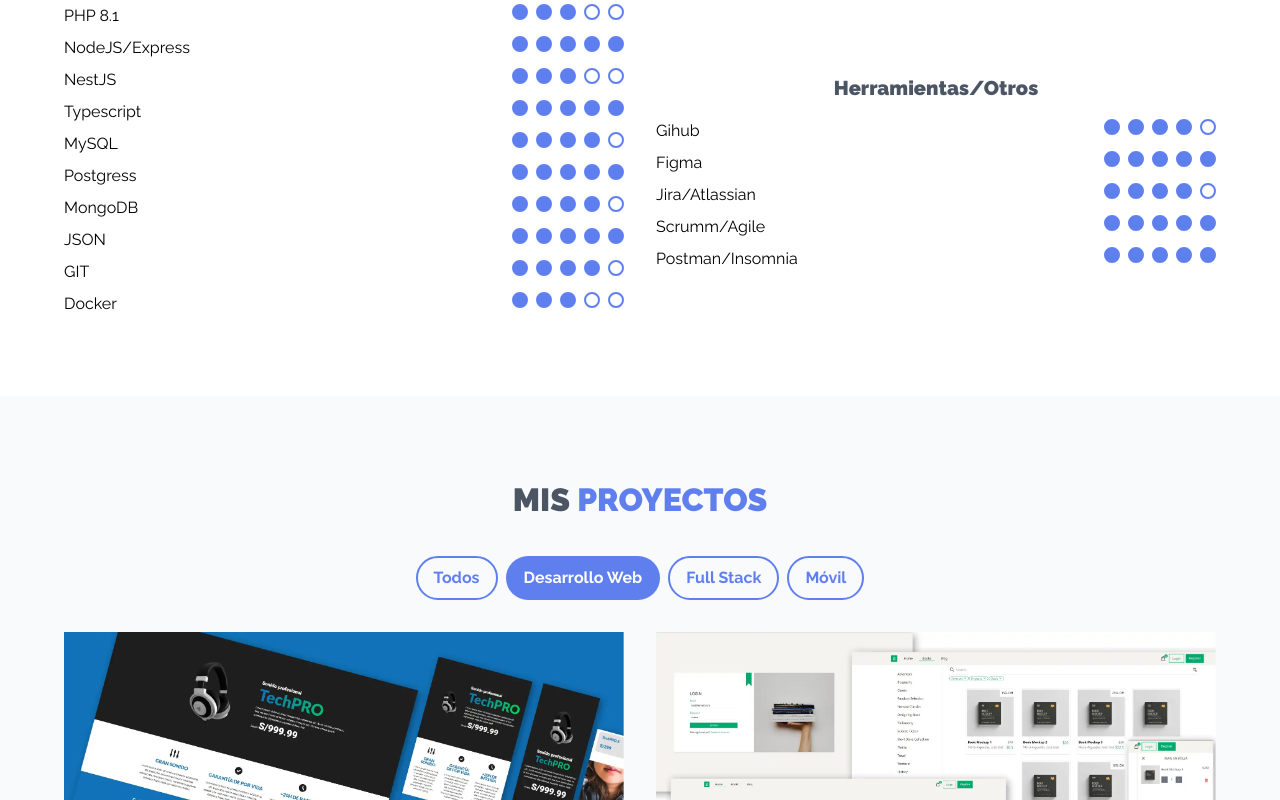
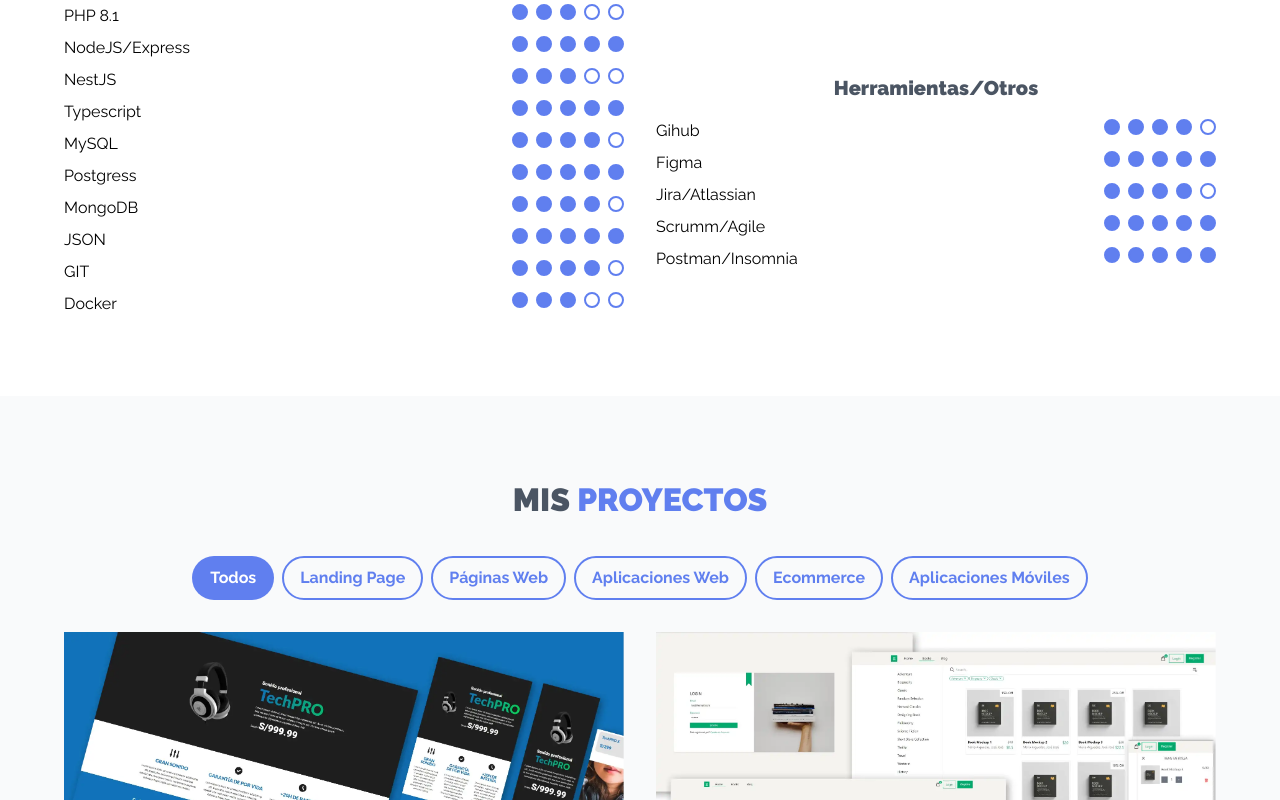
Before and after one commit to AlvaroHJ21/next-portfolio, a Next.js app: page / in a window 1280 px wide. Shown: the part 1962-2762 px from the top of the page. Built offline with nearby package versions, Linux system fonts and the light colour scheme.

Commit message:
add:proyect filter

```diff
--- a/src/components/sections/Proyects/index.tsx
+++ b/src/components/sections/Proyects/index.tsx
@@ -1,38 +1,56 @@
-import { useState, useEffect } from "react";
+import { useState, useEffect, useMemo } from "react";
 
 import AOS from "aos";
 import "aos/dist/aos.css";
 
 import Button from "../../ui/Button";
-import { proyects as initialProyects, Proyect } from "../../../data/proyects";
+import {
+  proyects as initialProyects,
+  Proyect,
+  Category,
+} from "../../../data/proyects";
 import ProyectCard2 from "./ProyectCard2";
 
-const initialTags = [
+const initialCategories: Category[] = [
   {
-    id: 1,
     name: "Todos",
-    isActive: false,
   },
   {
-    id: 2,
-    name: "Desarrollo Web",
-    isActive: true,
+    name: "Landing Page",
   },
   {
-    id: 3,
-    name: "Full Stack",
-    isActive: false,
+    name: "Páginas Web",
   },
   {
-    id: 4,
-    name: "Móvil",
-    isActive: false,
+    name: "Aplicaciones Web",
+  },
+  {
+    name: "Ecommerce",
+  },
+  {
+    name: "Aplicaciones Móviles",
   },
 ];
 
 export default function Proyects() {
-  const [tags, setTags] = useState(initialTags);
+  const [categories, setCategories] = useState(initialCategories);
+  const [selectedCategory, setSelectedCategory] = useState<Category>({
+    name: "Todos",
+  });
+
   const [proyects, setProyects] = useState<Proyect[]>([]);
+
+  const filteredProyects = useMemo(() => {
+    if (selectedCategory.name === "Todos") {
+      return proyects;
+    } else {
+      return proyects.filter((proyect) =>
+        proyect.categories.find(
+          (category) => category.name === selectedCategory.name
+        )
+      );
+    }
+  }, [proyects, selectedCategory]);
 
   useEffect(() => {
     AOS.init();
@@ -42,17 +60,8 @@ export default function Proyects() {
     setProyects(initialProyects);
   }, []);
 
-  function handleClickTag(id: number) {
-    setTags(
-      tags.map((tag) =>
-        tag.id === id
-          ? {
-              ...tag,
-              isActive: !tag.isActive,
-            }
-          : tag
-      )
-    );
+  function handleClickTag(category: Category) {
+    setSelectedCategory(category);
   }
 
   return (
@@ -65,23 +74,27 @@ export default function Proyects() {
                 Mis <span className="text-main">proyectos</span>
               </h2>
             </div>
-            <div className="flex flex-wrap justify-start gap-2 md:justify-center">
-              {tags.map((tag, index) => (
+            <div className="flex flex-wrap justify-center gap-2">
+              {categories.map((category, index) => (
                 <div
                   data-aos="fade-up"
                   data-aos-duration={500 + 200 * index}
-                  key={tag.id}
+                  key={category.name}
                 >
                   <Button
-                    onClick={() => handleClickTag(tag.id)}
-                    text={tag.name}
-                    variant={tag.isActive ? "filled" : "outline"}
+                    onClick={() => handleClickTag(category)}
+                    text={category.name}
+                    variant={
+                      selectedCategory?.name === category.name
+                        ? "filled"
+                        : "outline"
+                    }
                   />
                 </div>
               ))}
             </div>
             <div className="grid gap-8 md:grid-cols-2">
-              {proyects.map((proyect) => (
+              {filteredProyects.map((proyect) => (
                 <div data-aos="fade-up" key={proyect.id}>
                   <ProyectCard2 proyect={proyect} />
                 </div>
--- a/src/components/sections/index.ts
+++ b/src/components/sections/index.ts
@@ -1,6 +1,6 @@
 export { default as AboutMe } from './About';
 export { default as Contact } from './Contact';
 export { default as Footer } from './Footer';
-export { default as Home } from './Home';
+export { default as Home } from './Hero';
 export { default as Proyects } from './Proyects';
 export { default as Skills } from './Skills';
--- a/src/data/proyects.ts
+++ b/src/data/proyects.ts
@@ -12,7 +12,17 @@ import {
   vueLogo,
 } from "@/assets";
 
-type NameCategory = "React" | "Mongodb" | "Flutter" | "Express" | "Nodejs";
+type NameCategory =
+  | "Todos"
+  | "Landing Page"
+  | "Páginas Web"
+  | "Aplicaciones Web"
+  | "Ecommerce"
+  | "Aplicaciones Móviles";
+
+export interface Category {
+  name: NameCategory;
+}
 
 export interface Tecnology {
   name: string;
@@ -26,27 +36,41 @@ export interface Proyect {
   description: string;
   image?: string;
   image2?: string;
-  categories: { name: NameCategory }[];
+  categories: Category[];
   tecnolgoies?: Tecnology[];
 }
+
+export const categories: Category[] = [
+  {
+    name: "Todos",
+  },
+  {
+    name: "Landing Page",
+  },
+  {
+    name: "Páginas Web",
+  },
+  {
+    name: "Aplicaciones Web",
+  },
+  {
+    name: "Ecommerce",
+  },
+  {
+    name: "Aplicaciones Móviles",
+  },
+];
 
 export const proyects: Proyect[] = [
   {
     id: 1,
     title: "Audífonos TechPRO",
     subtitle: "Landing Page",
-    description:
-      'El proyecto de la landing page para los audífonos "TechPRO" cuenta con cuatro secciones: una sección principal con una imagen de los audífonos y el precio, una sección de características técnicas.',
-    // description:
-    //   'El proyecto de la landing page para los audífonos "TechPRO" cuenta con cuatro secciones: una sección principal con una imagen de los audífonos y el precio, una sección de características técnicas, una sección de modelos disponibles con sus precios y una sección de registro con un formulario para que los usuarios puedan proporcionar su correo electrónico y recibir información actualizada sobre los productos de la marca. La página es completamente responsive y está diseñada con HTML y CSS.',
+    description: `El proyecto de la landing page para los audífonos "TechPRO" cuenta con cuatro secciones: una sección principal con una imagen de los audífonos y el precio, una sección de características técnicas, una sección de modelos disponibles con sus precios y una sección de registro con un formulario para que los usuarios puedan proporcionar su correo electrónico y recibir información actualizada sobre los productos de la marca. La página es completamente responsive y está diseñada con HTML y CSS puro.
+      `,
     image: "/img/cover-audifonos.webp",
     image2: "/img/cover-audifonos.png",
-    categories: [
-      { name: "Mongodb" },
-      { name: "Express" },
-      { name: "React" },
-      { name: "Nodejs" },
-    ],
+    categories: [{ name: "Landing Page" }],
     tecnolgoies: [
       {
         name: "HTML",
@@ -63,15 +87,10 @@ export const proyects: Proyect[] = [
     title: "Best Seller Books",
     subtitle: "Eccomerce",
     description:
-      "Ullamco culpa proident voluptate nostrud elit incididunt eiusmod adipisicing. Dolor eiusmod et tempor ex nostrud cillum anim non magna voluptate.",
+      "Best Seller Book es un ecommerce de Libros, donde puedes comprar libros de diferentes categorías, ver los libros más vendidos, más nuevos, más valorados, etc. Cuenta con pantallas de login, registro, resultados de busqueda, detalles de un libro, carrito de compras. El proyecto fue desarrollado con tecnologías modernas como React, TailwindCSS, MongoDB, Express y NodeJS.",
     image: "/img/cover-book-ecommerce.webp",
     image2: "/img/cover-book-ecommerce.png",
-    categories: [
-      { name: "Mongodb" },
-      { name: "Express" },
-      { name: "React" },
-      { name: "Nodejs" },
-    ],
+    categories: [{ name: "Aplicaciones Web" }, { name: "Ecommerce" }],
     tecnolgoies: [
       {
         name: "React",
@@ -100,15 +119,10 @@ export const proyects: Proyect[] = [
     title: "Arquitectura Bosque",
     subtitle: "Landing Page",
     description:
-      "Ullamco culpa proident voluptate nostrud elit incididunt eiusmod adipisicing. Dolor eiusmod et tempor ex nostrud cillum anim non magna voluptate.",
+      "Arquitectura Bosque es una landing page para una empresa dedicada a la venta y alquiler de cabañas y casas de campo. En la página se exponen los modelos de casas disponibles en un diseño moderno y minimalista. El proyecto fue desarrollado con HTML y CSS puro.",
     image: "/img/cover-bosque.webp",
     image2: "/img/cover-bosque.png",
-    categories: [
-      { name: "Mongodb" },
-      { name: "Express" },
-      { name: "React" },
-      { name: "Nodejs" },
-    ],
+    categories: [{ name: "Landing Page" }],
     tecnolgoies: [
       {
         name: "HTML",
@@ -125,15 +139,10 @@ export const proyects: Proyect[] = [
     title: "La Cafetería",
     subtitle: "Página Web",
     description:
-      "Ullamco culpa proident voluptate nostrud elit incididunt eiusmod adipisicing. Dolor eiusmod et tempor ex nostrud cillum anim non magna voluptate.",
+      'La página Web para "La Cafetería" cuenta con  6 secciones. Home: donde se muestra información resumida de las otras secciones, Nosotros: donde se expone una descripçión más detallada de la empresa, Proceso: donde se presenta los procesos de elaboracion del café desde la extraccion de los granos de café hasta la preparación de la taza de café. Menú: donde se muestra un listado de los productos que se elaboran en la cafetería y sus respectivos precios, con un diseño moderno. Galería: donde se muestran fotografías de las instalaciones y productos elaborados en la cafetería. Contacto: donde se muestra un formulario para que los usuarios puedan contactar a la empresa. El proyecto fue desarrollado con HTML, para los estilos se usó Gulp y Sass, y NodeJS como entorno de ejecución .',
     image: "/img/cover-cafeteria.webp",
     image2: "/img/cover-cafeteria.png",
-    categories: [
-      { name: "Mongodb" },
-      { name: "Express" },
-      { name: "React" },
-      { name: "Nodejs" },
-    ],
+    categories: [{ name: "Páginas Web" }],
     tecnolgoies: [
       {
         name: "HTML",
@@ -154,15 +163,10 @@ export const proyects: Proyect[] = [
     title: "Tiendas Muebles",
     subtitle: "Página Web",
     description:
-      "Ullamco culpa proident voluptate nostrud elit incididunt eiusmod adipisicing. Dolor eiusmod et tempor ex nostrud cillum anim non magna voluptate.",
+      "Tiendas Muébles es una página web para una empresa dedicada a la venta de muebles. La página cuenta con 4 secciones: Home, Nosotros, Productos y Contacto. En el proyecto se pusieron en practica conceptos avanzados de CSS como flex y grid. El proyecto fue desarrollado con HTML y CSS puro.",
     image: "/img/cover-muebles.webp",
     image2: "/img/cover-muebles.png",
-    categories: [
-      { name: "Mongodb" },
-      { name: "Express" },
-      { name: "React" },
-      { name: "Nodejs" },
-    ],
+    categories: [{ name: "Landing Page" }, { name: "Páginas Web" }],
     tecnolgoies: [
       {
         name: "HTML",
@@ -179,15 +183,10 @@ export const proyects: Proyect[] = [
     title: "Mis Pokemons",
     subtitle: "Aplicación Web",
     description:
-      "Ullamco culpa proident voluptate nostrud elit incididunt eiusmod adipisicing. Dolor eiusmod et tempor ex nostrud cillum anim non magna voluptate.",
+      'La aplicación "Mis Pokemons" es una aplicación web que permite a los usuarios visualizar a los 151 pokemons inciales, poder seleccionarlos, observar los detalles de cada uno, guardarlos como favoritos o quirtarlos. El proyecto fue desarrollado con NextJS y NextUI. Al ser un proyecto hecho en NextJS se aprovechó su renderizado del lado del servidor (SSR) y la generación estática de sitios (SSG). La data fue consumida de una API externo.',
     image: "/img/cover-pokemon.webp",
     image2: "/img/cover-pokemon.png",
-    categories: [
-      { name: "Mongodb" },
-      { name: "Express" },
-      { name: "React" },
-      { name: "Nodejs" },
-    ],
+    categories: [{ name: "Aplicaciones Web" }],
     tecnolgoies: [
       {
         name: "NextJS",
@@ -204,15 +203,10 @@ export const proyects: Proyect[] = [
     title: "¿Quién es ese Pokemón?",
     subtitle: "Aplicación Web",
     description:
-      "Ullamco culpa proident voluptate nostrud elit incididunt eiusmod adipisicing. Dolor eiusmod et tempor ex nostrud cillum anim non magna voluptate.",
+      "Esta es una aplicación web donde los usuario pueden medir sus conocimientos sobre los distintos pokemons que existen con solo ver su sombra, cada acierto equivale a 1 punto acumulativo, el ususario puede elegir entre 4 opciones y deberá responder antes de que el tiempo se agote, por cada respuesta incorrecta o tiempo vencido se restará 1 corazón de 3, cuando se quede sin corazones la partida habrá finalizado y se mostrará el puntaje total. El proyecto fue desarrollado con VueJS. La data fue consumida de una API externo.",
     image: "/img/cover-pokemon-2.webp",
     image2: "/img/cover-pokemon-2.png",
-    categories: [
-      { name: "Mongodb" },
-      { name: "Express" },
-      { name: "React" },
-      { name: "Nodejs" },
-    ],
+    categories: [{ name: "Aplicaciones Web" }],
     tecnolgoies: [
       {
         name: "Vue",
@@ -225,15 +219,10 @@ export const proyects: Proyect[] = [
     title: "eWallet",
     subtitle: "Landing Page",
     description:
-      "Ullamco culpa proident voluptate nostrud elit incididunt eiusmod adipisicing. Dolor eiusmod et tempor ex nostrud cillum anim non magna voluptate.",
+      "eWallet es una landing page promocionar una apliacion móvil para el manejo de finanzas personales. El proyecto fue desarrollado con HTML y CSS puro.",
     image: "/img/cover-wallet.webp",
     image2: "/img/cover-wallet.png",
-    categories: [
-      { name: "Mongodb" },
-      { name: "Express" },
-      { name: "React" },
-      { name: "Nodejs" },
-    ],
+    categories: [{ name: "Landing Page" }],
     tecnolgoies: [
       {
         name: "HTML",
```
Also changed, not shown: src/components/sections/About.tsx (+7 -7 lines), src/pages/proyects/[id].tsx (+0 -12 lines), src/components/sections/Hero.tsx (renamed from src/components/sections/Home.tsx).
